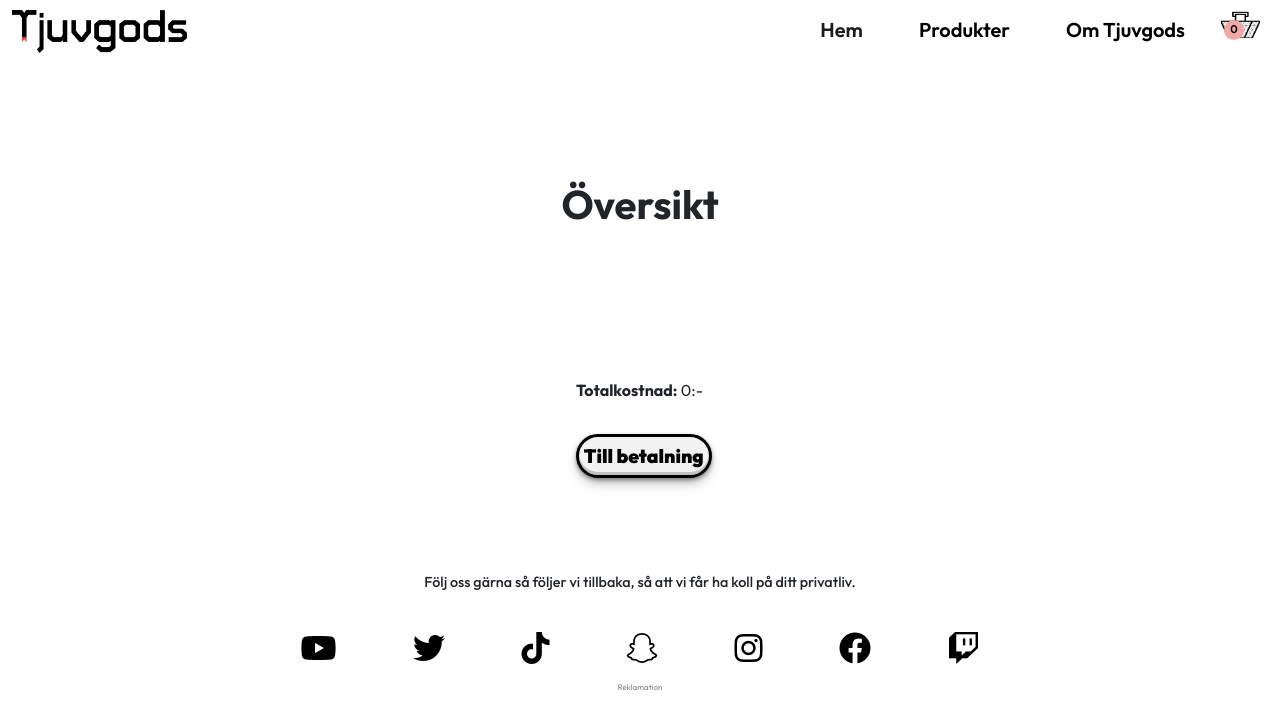
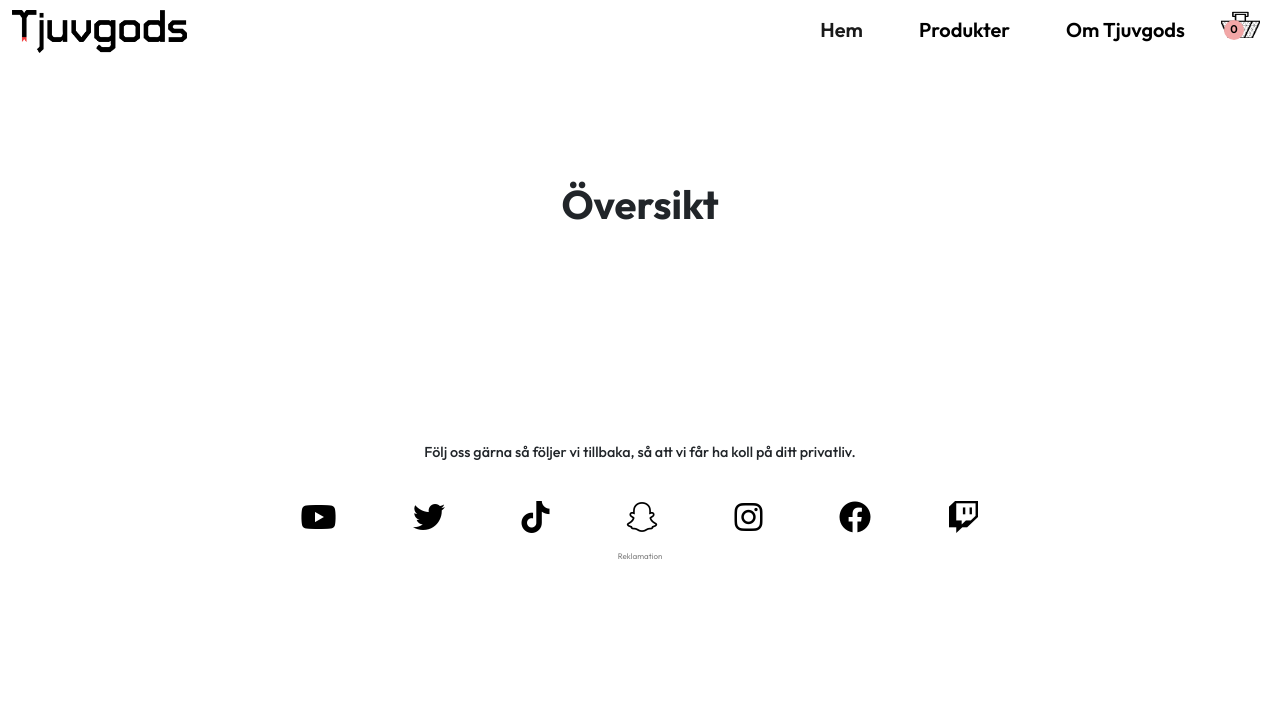
Before and after one commit to PhilipSamuelsson/Tjuvjakt, a Vue app: page /summary in a window 1280 px wide. Shown: the top 728 px of the page. Built offline with nearby package versions, Linux system fonts and the light colour scheme; a web font is replaced by a local one.

Commit message:
Fixa att visa och dölja betalningknappen och den total kostnad

```diff
--- a/src/views/SummaryView.vue
+++ b/src/views/SummaryView.vue
@@ -31,9 +31,9 @@
     />
   </div></div>
   <div class="till-betalning">
-    <p><b>Totalkostnad:</b> {{ getCartTotal }}:-</p>
+    <p v-if="cartList.length"><b>Totalkostnad:</b> {{ getCartTotal }}:-</p>
     <RouterLink to="/checkout">
-      <button class="action-btn" role="button">Till betalning</button>
+      <button class="action-btn" role="button"  v-if="cartList.length" >Till betalning</button>
     </RouterLink>
   </div>
 </template>
```
